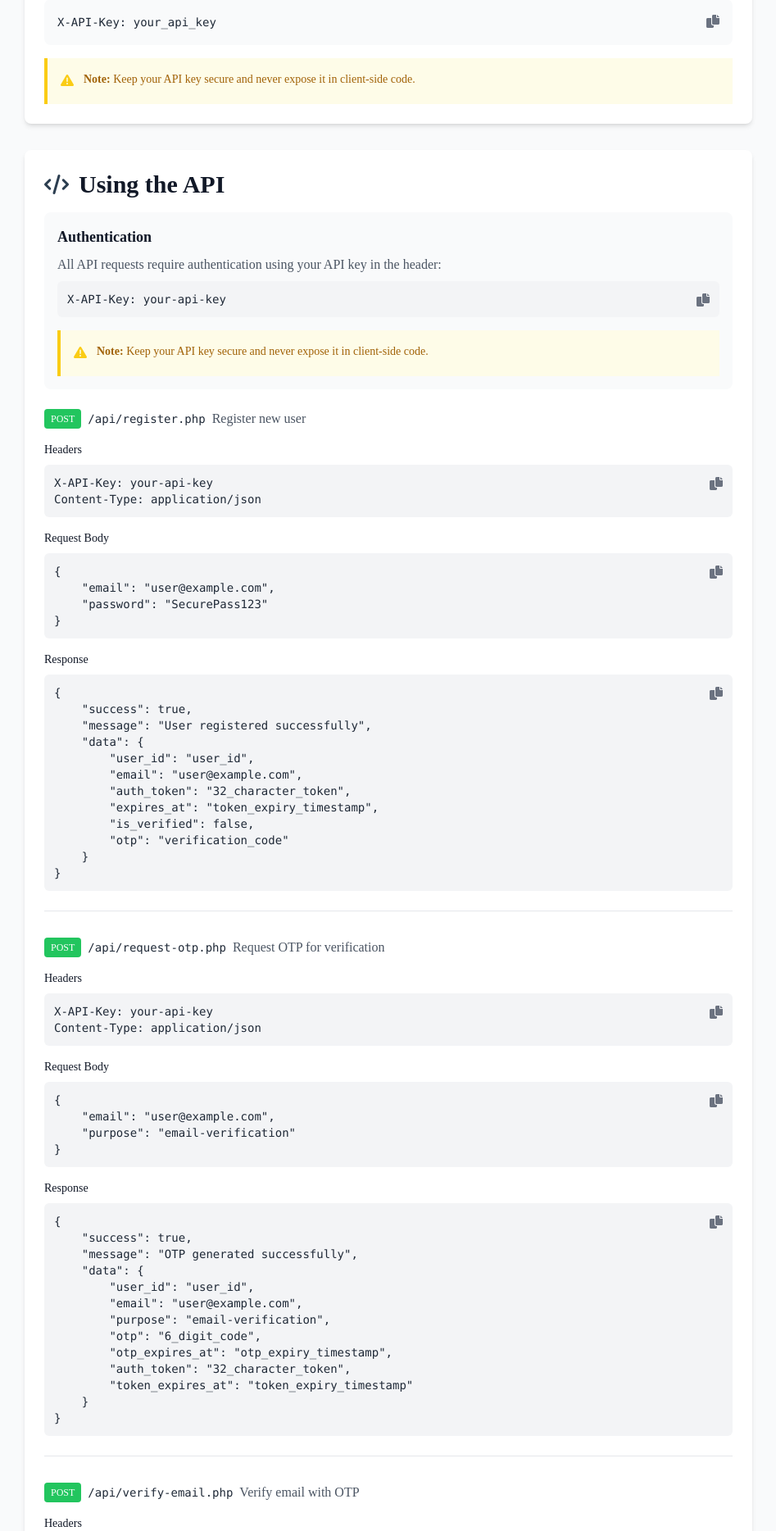
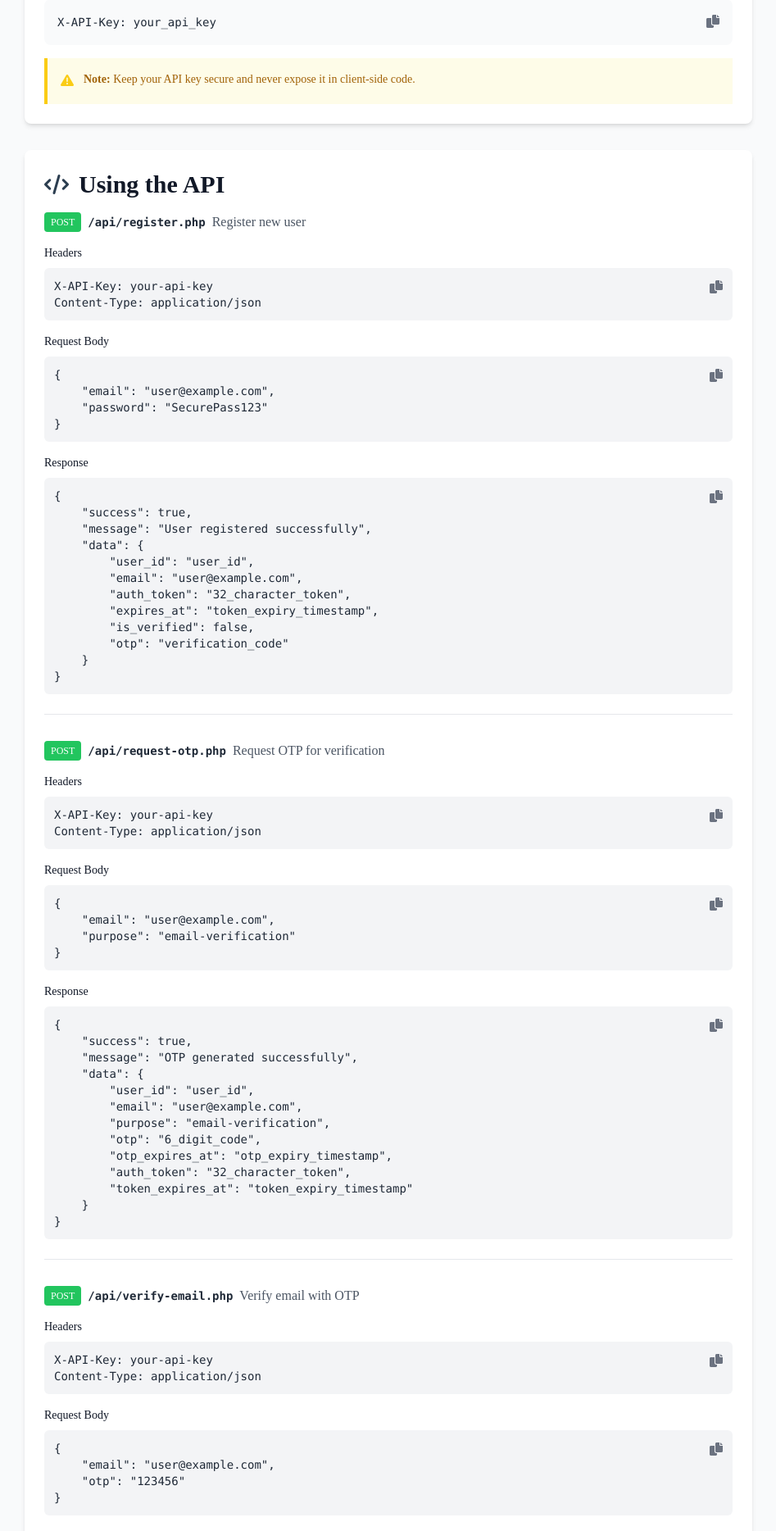
Before and after one commit to RANzzzzzzzzzY/tempAPI, a PHP site: page / in a window 1280 px wide. Shown: the part 1051-2919 px from the top of the page at 82% size, without its empty margins (330-1277 px from the left). Run offline with PHP 8.4, Linux system fonts and the light colour scheme; some libraries are stand-ins or nearby versions.

Commit message:
better visibility of endpoints

```diff
--- a/index.php
+++ b/index.php
@@ -264,37 +264,13 @@ if ($isLoggedIn) {
                             <h2 class="text-3xl font-bold text-gray-900">Using the API</h2>
                         </div>
 
-                        <!-- Authentication -->
-                        <div class="bg-gray-50 p-4 rounded-lg mb-6">
-                            <h3 class="text-lg font-semibold text-gray-900 mb-2">Authentication</h3>
-                            <p class="text-gray-600 mb-2">All API requests require authentication using your API key in the header:</p>
-                            <div class="bg-gray-100 p-3 rounded-md relative group">
-                                <button onclick="copyToClipboard(this)" data-copy-text="X-API-Key: your-api-key" class="absolute top-2 right-2 p-1 text-gray-500 hover:text-gray-700 transition-colors">
-                                    <i class="fas fa-copy"></i>
-                                </button>
-                                <pre class="text-sm font-mono text-gray-800">X-API-Key: your-api-key</pre>
-                            </div>
-                            <div class="mt-4 bg-yellow-50 border-l-4 border-yellow-400 p-4">
-                                <div class="flex">
-                                    <div class="flex-shrink-0">
-                                        <i class="fas fa-exclamation-triangle text-yellow-400"></i>
-                                    </div>
-                                    <div class="ml-3">
-                                        <p class="text-sm text-yellow-700">
-                                            <strong>Note:</strong> Keep your API key secure and never expose it in client-side code.
-                                        </p>
-                                    </div>
-                                </div>
-                            </div>
-                        </div>
-
                         <!-- Available Endpoints -->
                         <div class="space-y-8">
                             <!-- Register User -->
                             <div class="border-b border-gray-200 pb-6">
                                 <div class="flex items-center mb-4">
                                     <span class="bg-green-500 text-white px-2 py-1 rounded text-xs font-medium mr-2">POST</span>
-                                    <code class="text-sm font-mono text-gray-800">/api/register.php</code>
+                                    <code class="text-sm font-mono text-gray-800 font-bold">/api/register.php</code>
                                     <span class="ml-2 text-gray-600">Register new user</span>
                                 </div>
                                 <div class="space-y-4">
@@ -347,7 +323,7 @@ Content-Type: application/json</pre>
                             <div class="border-b border-gray-200 pb-6">
                                 <div class="flex items-center mb-4">
                                     <span class="bg-green-500 text-white px-2 py-1 rounded text-xs font-medium mr-2">POST</span>
-                                    <code class="text-sm font-mono text-gray-800">/api/request-otp.php</code>
+                                    <code class="text-sm font-mono text-gray-800 font-bold">/api/request-otp.php</code>
                                     <span class="ml-2 text-gray-600">Request OTP for verification</span>
                                 </div>
                                 <div class="space-y-4">
@@ -401,7 +377,7 @@ Content-Type: application/json</pre>
                             <div class="border-b border-gray-200 pb-6">
                                 <div class="flex items-center mb-4">
                                     <span class="bg-green-500 text-white px-2 py-1 rounded text-xs font-medium mr-2">POST</span>
-                                    <code class="text-sm font-mono text-gray-800">/api/verify-email.php</code>
+                                    <code class="text-sm font-mono text-gray-800 font-bold">/api/verify-email.php</code>
                                     <span class="ml-2 text-gray-600">Verify email with OTP</span>
                                 </div>
                                 <div class="space-y-4">
@@ -452,7 +428,7 @@ Content-Type: application/json</pre>
                             <div class="border-b border-gray-200 pb-6">
                                 <div class="flex items-center mb-4">
                                     <span class="bg-green-500 text-white px-2 py-1 rounded text-xs font-medium mr-2">POST</span>
-                                    <code class="text-sm font-mono text-gray-800">/api/login.php</code>
+                                    <code class="text-sm font-mono text-gray-800 font-bold">/api/login.php</code>
                                     <span class="ml-2 text-gray-600">User login</span>
                                 </div>
                                 <div class="space-y-4">
@@ -503,7 +479,7 @@ Content-Type: application/json</pre>
                             <div class="border-b border-gray-200 pb-6">
                                 <div class="flex items-center mb-4">
                                     <span class="bg-green-500 text-white px-2 py-1 rounded text-xs font-medium mr-2">POST</span>
-                                    <code class="text-sm font-mono text-gray-800">/api/logout.php</code>
+                                    <code class="text-sm font-mono text-gray-800 font-bold">/api/logout.php</code>
                                     <span class="ml-2 text-gray-600">Logout user</span>
                                 </div>
                                 <div class="space-y-4">
@@ -537,7 +513,7 @@ Content-Type: application/json</pre>
                             <div class="border-b border-gray-200 pb-6">
                                 <div class="flex items-center mb-4">
                                     <span class="bg-green-500 text-white px-2 py-1 rounded text-xs font-medium mr-2">POST</span>
-                                    <code class="text-sm font-mono text-gray-800">/api/reset-password.php</code>
+                                    <code class="text-sm font-mono text-gray-800 font-bold">/api/reset-password.php</code>
                                     <span class="ml-2 text-gray-600">Reset user password</span>
                                 </div>
                                 <div class="space-y-4">
@@ -587,7 +563,7 @@ Content-Type: application/json</pre>
                             <div class="border-b border-gray-200 pb-6">
                                 <div class="flex items-center mb-4">
                                     <span class="bg-green-500 text-white px-2 py-1 rounded text-xs font-medium mr-2">POST</span>
-                                    <code class="text-sm font-mono text-gray-800">/api/change-password.php</code>
+                                    <code class="text-sm font-mono text-gray-800 font-bold">/api/change-password.php</code>
                                     <span class="ml-2 text-gray-600">Change user password</span>
                                 </div>
                                 <div class="space-y-4">
@@ -634,7 +610,7 @@ Content-Type: application/json</pre>
                             <div class="border-b border-gray-200 pb-6">
                                 <div class="flex items-center mb-4">
                                     <span class="bg-green-500 text-white px-2 py-1 rounded text-xs font-medium mr-2">POST</span>
-                                    <code class="text-sm font-mono text-gray-800">/api/refresh-token.php</code>
+                                    <code class="text-sm font-mono text-gray-800 font-bold">/api/refresh-token.php</code>
                                     <span class="ml-2 text-gray-600">Refresh authentication token</span>
                                 </div>
                                 <div class="space-y-4">
@@ -672,7 +648,7 @@ Content-Type: application/json</pre>
                             <div class="border-b border-gray-200 pb-6">
                                 <div class="flex items-center mb-4">
                                     <span class="bg-red-500 text-white px-2 py-1 rounded text-xs font-medium mr-2">POST</span>
-                                    <code class="text-sm font-mono text-gray-800">/api/delete-user.php</code>
+                                    <code class="text-sm font-mono text-gray-800 font-bold">/api/delete-user.php</code>
                                     <span class="ml-2 text-gray-600">Delete user account</span>
                                 </div>
                                 <div class="space-y-4">
```
